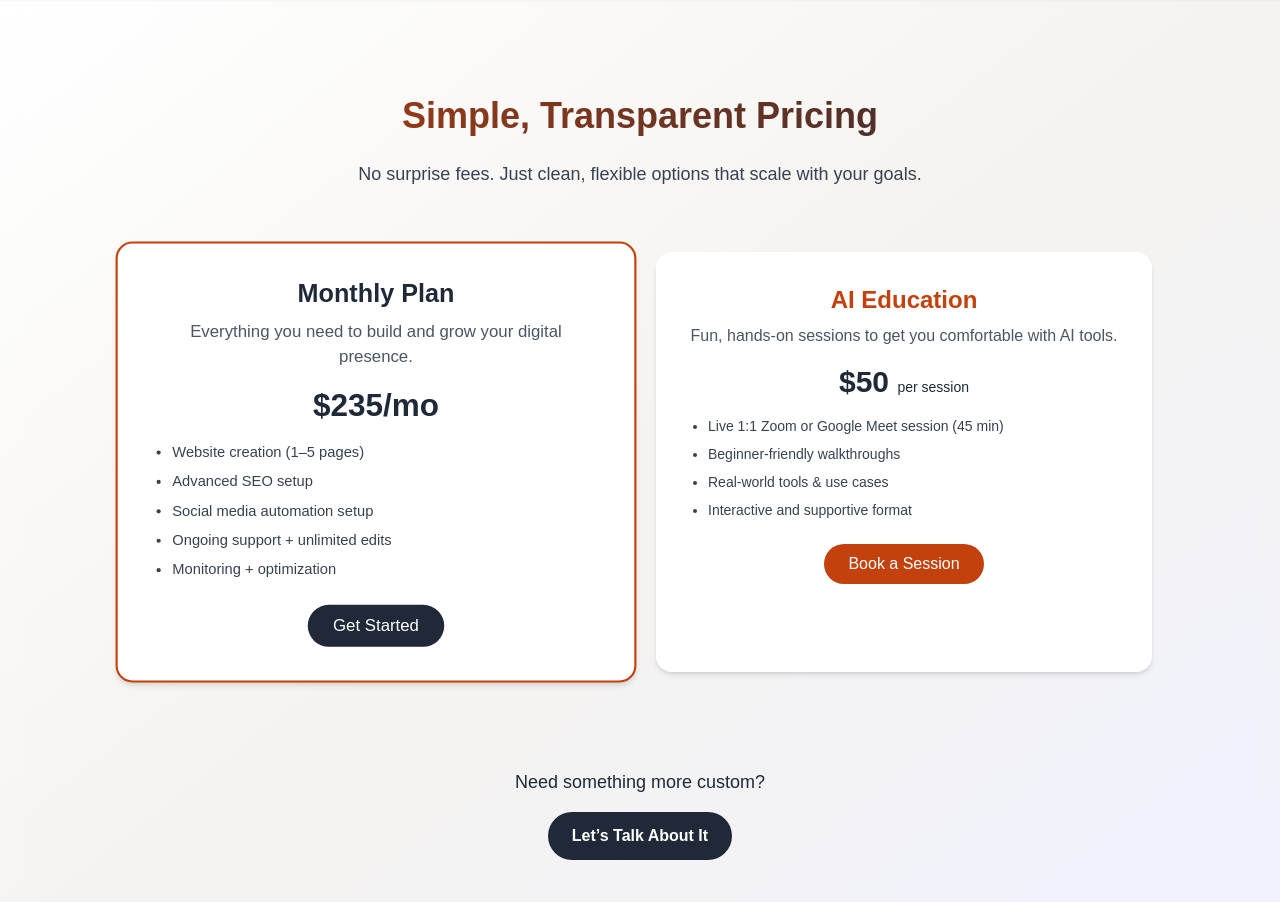
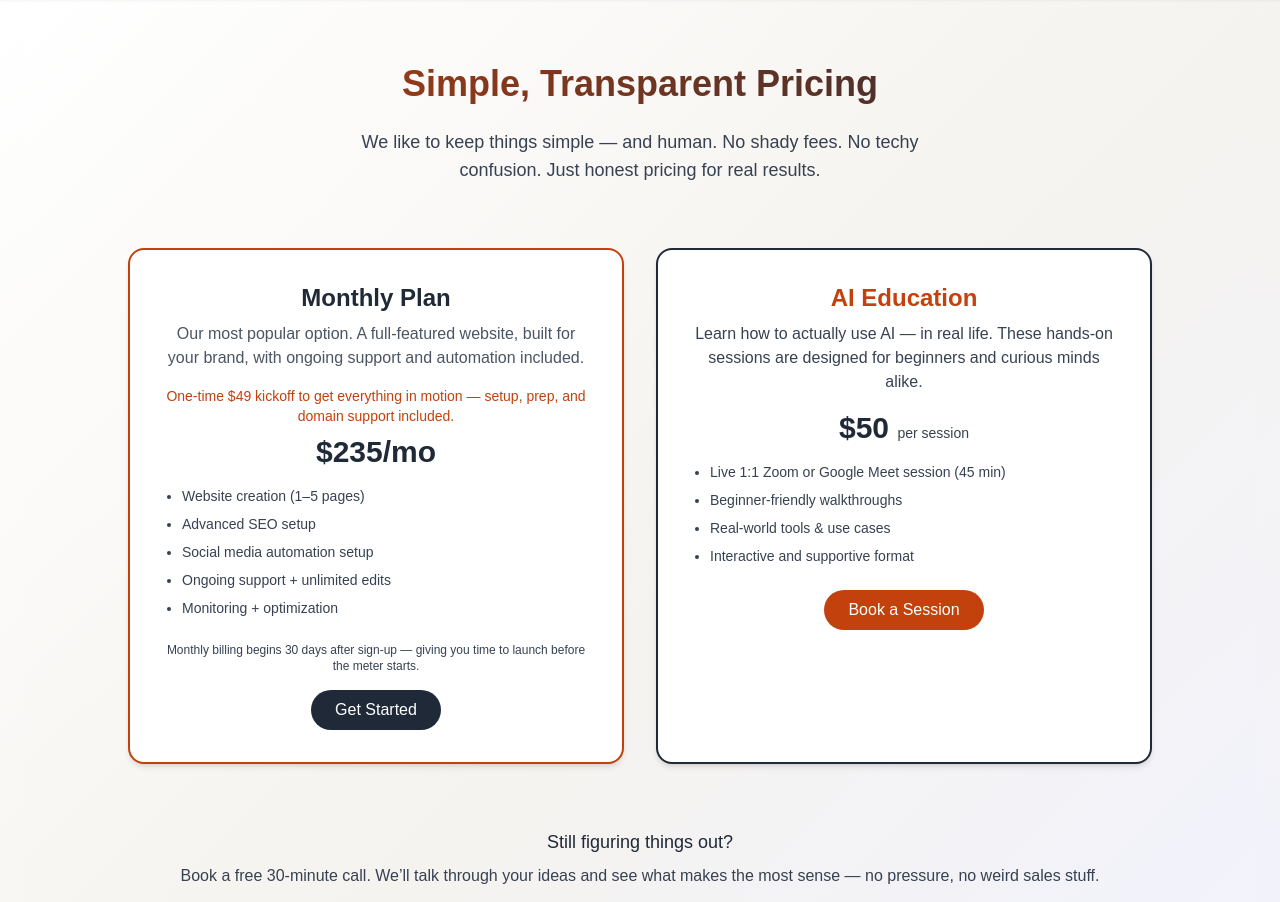
Before and after one commit to oatythegoaty/vantyx-template, a Next.js app: page /pricing in a window 1280 px wide. Shown: the part 60-962 px from the top of the page. Built offline with nearby package versions, Linux system fonts and the light colour scheme.

Commit message:
official pricing

```diff
--- a/pages/pricing.tsx
+++ b/pages/pricing.tsx
@@ -1,8 +1,15 @@
 import Head from 'next/head';
 import Layout from '../components/Layout';
 import Link from 'next/link';
+import AOS from 'aos';
+import 'aos/dist/aos.css';
+import { useEffect } from 'react';
 
 export default function Pricing() {
+  useEffect(() => {
+    AOS.init({ duration: 1000, once: true });
+  }, []);
+
   return (
     <Layout>
       <Head>
@@ -10,19 +17,20 @@ export default function Pricing() {
         <meta name="description" content="See pricing for our AI-powered services. Flat, fair, and built to grow with you." />
       </Head>
 
-      <main className="min-h-screen px-6 py-24 bg-gradient-to-br from-white via-[#F5F3EF] to-[#f0f2ff] text-[#1F2937] font-outfit text-center">
-        <h1 className="text-4xl font-extrabold mb-6 text-transparent bg-clip-text bg-gradient-to-r from-[#C2410C] to-[#1F2937]">
+      <main className="min-h-screen px-6 py-16 bg-gradient-to-br from-white via-[#F5F3EF] to-[#f0f2ff] text-[#1F2937] font-outfit text-center">
+        <h1 data-aos="fade-up" className="text-4xl font-extrabold mb-6 text-transparent bg-clip-text bg-gradient-to-r from-[#C2410C] to-[#1F2937]">
           Simple, Transparent Pricing
         </h1>
-        <p className="text-lg mb-16 max-w-xl mx-auto text-gray-700">
-          No surprise fees. Just clean, flexible options that scale with your goals.
+        <p data-aos="fade-up" className="text-lg mb-16 max-w-xl mx-auto text-gray-700">
+          We like to keep things simple — and human. No shady fees. No techy confusion. Just honest pricing for real results.
         </p>
 
         <div className="grid md:grid-cols-2 lg:grid-cols-2 gap-8 max-w-5xl mx-auto justify-center">
           {/* Monthly Plan */}
-          <div className="bg-white rounded-2xl shadow-md p-8 hover:shadow-lg transition scale-105 border-2 border-[#C2410C]">
+          <div data-aos="zoom-in" className="bg-white rounded-2xl shadow-md p-8 hover:shadow-lg transition scale-105 border-2 border-[#C2410C]">
             <h2 className="text-2xl font-bold text-[#1F2937] mb-2">Monthly Plan</h2>
-            <p className="text-gray-600 mb-4">Everything you need to build and grow your digital presence.</p>
+            <p className="text-gray-600 mb-4">Our most popular option. A full-featured website, built for your brand, with ongoing support and automation included.</p>
+            <p className="text-sm font-medium text-[#C2410C] mb-2">One-time $49 kickoff to get everything in motion — setup, prep, and domain support included.</p>
             <p className="text-3xl font-bold mb-4">$235/mo</p>
             <ul className="text-sm text-left text-gray-700 list-disc pl-5 space-y-2 mb-6">
               <li>Website creation (1–5 pages)</li>
@@ -31,31 +39,56 @@ export default function Pricing() {
               <li>Ongoing support + unlimited edits</li>
               <li>Monitoring + optimization</li>
             </ul>
-            <Link href="/contact" className="inline-block bg-[#1F2937] text-white px-6 py-2 rounded-full hover:bg-opacity-90 transition">
-              Get Started
-            </Link>
+            <div className="text-center">
+              <p className="text-xs text-gray-700 mt-3">
+                Monthly billing begins 30 days after sign-up — giving you time to launch before the meter starts.
+              </p>
+              <Link href="/contact" className="inline-block bg-[#1F2937] text-white px-6 py-2 rounded-full hover:bg-opacity-90 transition mt-4">
+                Get Started
+              </Link>
+            </div>
           </div>
 
           {/* AI Education */}
-          <div className="bg-white rounded-2xl shadow-md p-8 hover:shadow-lg transition">
+          <div data-aos="zoom-in" className="bg-white rounded-2xl shadow-md p-8 hover:shadow-lg transition border-2 border-[#1F2937]">
             <h2 className="text-2xl font-bold text-[#C2410C] mb-2">AI Education</h2>
-            <p className="text-gray-600 mb-4">Fun, hands-on sessions to get you comfortable with AI tools.</p>
-            <p className="text-3xl font-bold mb-4">$50 <span className="text-sm font-normal">per session</span></p>
+            <p className="text-gray-700 mb-4">Learn how to actually use AI — in real life. These hands-on sessions are designed for beginners and curious minds alike.</p>
+            <p className="text-3xl font-bold mb-4">$50 <span className="text-sm font-normal text-gray-700">per session</span></p>
             <ul className="text-sm text-left text-gray-700 list-disc pl-5 space-y-2 mb-6">
               <li>Live 1:1 Zoom or Google Meet session (45 min)</li>
               <li>Beginner-friendly walkthroughs</li>
               <li>Real-world tools & use cases</li>
               <li>Interactive and supportive format</li>
             </ul>
-            <Link href="/contact" className="inline-block bg-[#C2410C] text-white px-6 py-2 rounded-full hover:bg-opacity-90 transition">
-              Book a Session
-            </Link>
+            <div className="text-center">
+              <Link href="/contact" className="inline-block bg-[#C2410C] text-white px-6 py-2 rounded-full hover:bg-opacity-90 transition">
+                Book a Session
+              </Link>
+            </div>
           </div>
         </div>
 
+        <div data-aos="fade-up" className="text-center mt-16">
+          <p className="text-lg mb-2">Still figuring things out?</p>
+          <p className="text-base text-gray-700 mb-4">
+            Book a free 30-minute call. We’ll talk through your ideas and see what makes the most sense — no pressure, no weird sales stuff.
+          </p>
+          <a
+            href="https://calendly.com/vantyx-ai/30min"
+            target="_blank"
+            rel="noopener noreferrer"
+            className="inline-block bg-[#C2410C] text-white px-6 py-3 rounded-full font-semibold hover:bg-opacity-90 transition"
+          >
+            Book a Free Consultation
+          </a>
+        </div>
+
         {/* CTA */}
-        <div className="text-center mt-24">
+        <div data-aos="fade-up" className="text-center mt-12">
           <p className="text-lg mb-4">Need something more custom?</p>
+          <p className="text-base text-gray-700 mb-4 max-w-xl mx-auto">
+            Whether you’re looking for custom AI agents, social media management, or something totally different — we’re open to building what you need.
+          </p>
           <Link
             href="/contact"
             className="inline-block bg-[#1F2937] text-white px-6 py-3 rounded-full font-semibold hover:bg-opacity-90 transition"
```
